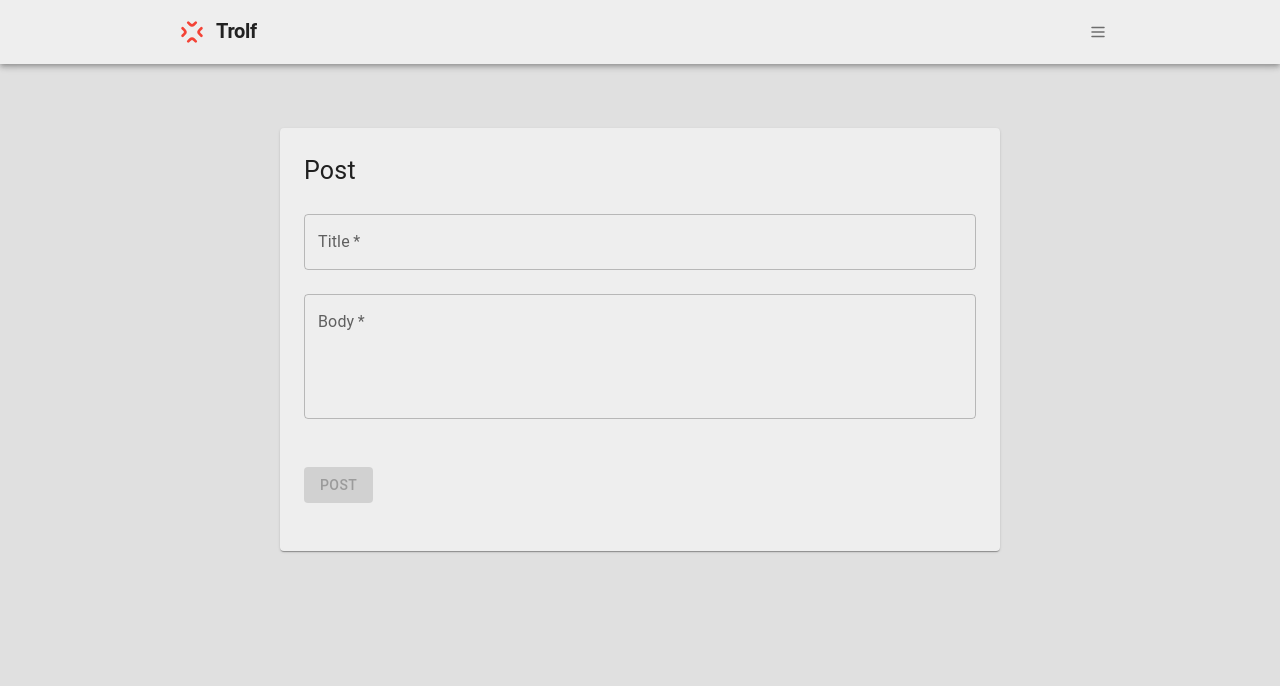
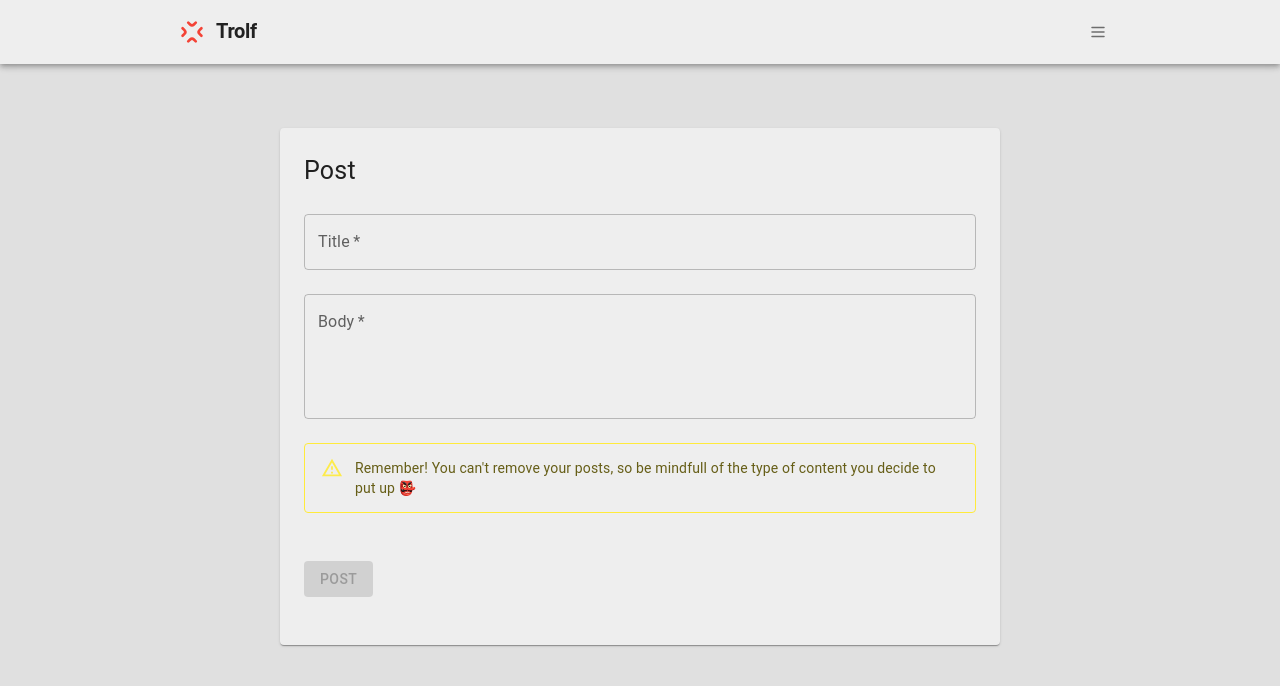
Before and after one commit to mScule/troll-forum-front, a React (Vite) app: page /post in a window 1280 px wide. Shown: the top 686 px of the page. Built offline with nearby package versions, Linux system fonts and the light colour scheme; no server answers.

Commit message:
ValidatedForm changed to support optional alerts

```diff
--- a/src/components/ValidatedForm.tsx
+++ b/src/components/ValidatedForm.tsx
@@ -1,4 +1,10 @@
-import { Typography, TextField, Button, TextFieldProps } from "@mui/material";
+import {
+  Typography,
+  TextField,
+  Button,
+  TextFieldProps,
+  Alert,
+} from "@mui/material";
 import { FC, useState, useContext } from "react";
 import { Stack } from "@mui/material";
 import NotificationContext from "../contexts/Notification";
@@ -30,6 +36,8 @@ interface Props {
   formSchema: FormSchema;
   handleSubmit: (form: Record<string, string>) => Promise<void>;
   submitLabel: string;
+  submitInfo?: string;
+  submitWarning?: string;
   successMessage?: string;
   failureMessage?: string;
 }
@@ -52,6 +60,8 @@ const ValidatedForm: FC<Props> = ({
   formSchema,
   handleSubmit,
   submitLabel,
+  submitInfo,
+  submitWarning,
   successMessage,
   failureMessage,
 }) => {
@@ -206,6 +216,16 @@ const ValidatedForm: FC<Props> = ({
             />
           );
         })}
+        {submitInfo && (
+          <Alert variant="outlined" severity="info">
+            {submitInfo}
+          </Alert>
+        )}
+        {submitWarning && (
+          <Alert variant="outlined" severity="warning">
+            {submitWarning}
+          </Alert>
+        )}
         <Button
           type="submit"
           variant="contained"
--- a/src/contexts/Notification.tsx
+++ b/src/contexts/Notification.tsx
@@ -1,5 +1,5 @@
 import { useState, createContext, FC, useRef, ReactNode } from "react";
-import { Alert, Box, Drawer } from "@mui/material";
+import { Alert, Drawer } from "@mui/material";
 
 export const NotificationContext = createContext(
   (_notification: Notification) => {}
--- a/src/routes/Post.tsx
+++ b/src/routes/Post.tsx
@@ -1,28 +1,29 @@
-import ValidatedForm, {FormSchema} from "../components/ValidatedForm";
+import ValidatedForm, { FormSchema } from "../components/ValidatedForm";
 import axios from "../setup/axios";
-import React from "react";
 
 export default function Post() {
-
   const schema: FormSchema = {
-        title: {type: "text"},
-        body: {type: "text", rows: 4}
-    }
+    title: { type: "text" },
+    body: { type: "text", rows: 4 },
+  };
 
   return (
     <ValidatedForm
       formName={"Post"}
       formSchema={schema}
-            handleSubmit={ async ({title, body}) => {
+      handleSubmit={async ({ title, body }) => {
         try {
-                    await axios.post("post", {title: title, body: body})
+          await axios.post("post", { title: title, body: body });
         } catch (error) {
-                    console.log(error)
+          console.log(error);
         }
       }}
+      submitWarning={
+        "Remember! You can't remove your posts, so be mindfull of the type of content you decide to put up 👺"
+      }
       submitLabel={"Post"}
+      successMessage={"Post created!"}
+      failureMessage={"There was problem creating the post"}
     />
   );
-
-
 }
```
Lines whose indentation alone changed are shown as unchanged.
